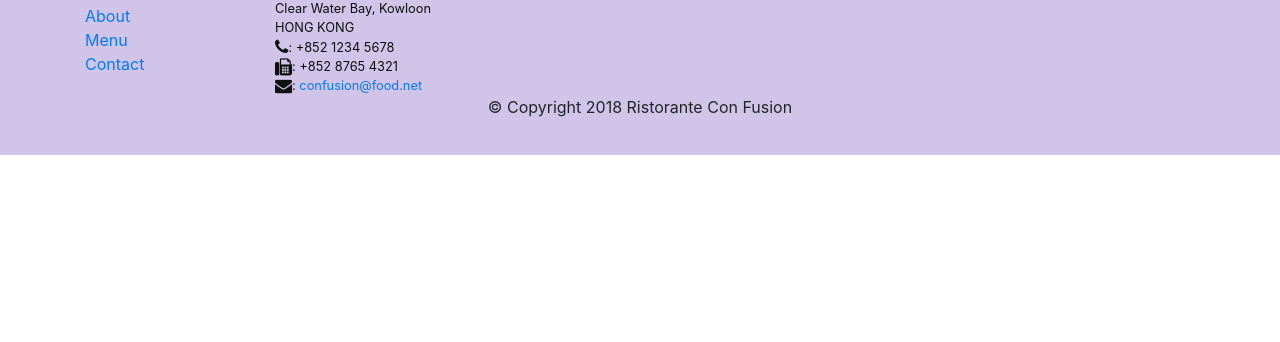
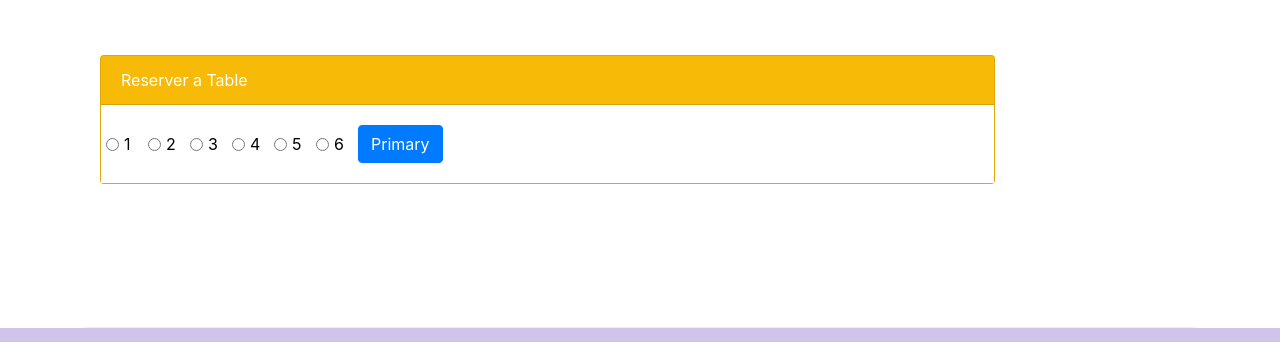
Before and after one commit to morisasy/conFusion, a website: page index.html in a window 1280 px wide. Shown: the part 1606-1948 px from the top of the page. Before the commit the page ends 1761 px from the top, so only its background shows below. Drawn offline with nearby package versions, Linux system fonts and the light colour scheme.

Commit message:
form added

```diff
--- a/css/styles.css
+++ b/css/styles.css
@@ -52,3 +52,24 @@ address{
 .navbar-dark {
      background-color: #512DA8;
 }
+
+.bg-warning {
+    background-color: #ffc107!important;
+}
+
+.card-body {
+    -ms-flex: 1 1 auto;
+    flex: 1 1 auto;
+    padding: 1.25rem;
+    background-color: white;
+}
+.form-check{
+	width: 30px;
+	color:black;
+}
+.form-check-input {
+	width: 13px;
+}
+.form-check-label{
+	width:9px;
+}
--- a/index.html
+++ b/index.html
@@ -105,6 +105,57 @@
                 </div>
             </div>
         </div>
+
+         <div class="row align-items-center row-content">
+                 <div class="col-12 col-sm-10">
+
+                         <div class="card text-white bg-warning mb-3" style="max-width: 100%;">
+                              <div class="card-header " >Reserver a Table</div>
+                              <div class="card-body style="max-width: 100%;">
+                                <form style="max-width: 100%";>
+                                    <div  class= "row">
+
+
+                                <div class="form-check form-check-inline">
+                                  <input class="form-check-input" type="radio" name="inlineRadioOptions" id="inlineRadio1" value="option1">
+                                  <label class="form-check-label" for="inlineRadio1">1</label>
+                                </div>
+                                <div class="form-check form-check-inline">
+                                  <input class="form-check-input" type="radio" name="inlineRadioOptions" id="inlineRadio2" value="option2">
+                                  <label class="form-check-label" for="inlineRadio2">2</label>
+                                </div>
+                                <div class="form-check form-check-inline">
+                                  <input class="form-check-input" type="radio" name="inlineRadioOptions" id="inlineRadio3" value="option3" >
+                                  <label class="form-check-label" for="inlineRadio3">3</label>
+                                </div>
+                                <div class="form-check form-check-inline">
+                                  <input class="form-check-input" type="radio" name="inlineRadioOptions" id="inlineRadio3" value="option3" >
+                                  <label class="form-check-label" for="inlineRadio4">4</label>
+                                </div>
+                                <div class="form-check form-check-inline">
+                                  <input class="form-check-input" type="radio" name="inlineRadioOptions" id="inlineRadio3" value="option3" >
+                                  <label class="form-check-label" for="inlineRadio5">5</label>
+                                </div>
+                                <div class="form-check form-check-inline">
+                                  <input class="form-check-input" type="radio" name="inlineRadioOptions" id="inlineRadio3" value="option3" >
+                                  <label class="form-check-label" for="inlineRadio6">6</label>
+                                   </div>
+
+                                </form>
+                                <div clas = "row">
+                                      <button type="button" class="btn btn-primary">Primary</button>
+                                  </div>
+
+                                </div>
+                              </div>
+
+                        </div>
+
+
+
+
+                </div>
+       </div>
     </div>
 
     <footer class = "footer">
@@ -141,7 +192,7 @@
                         <a class="btn btn-social-icon" href="mailto:"><i class="fa fa-envelope-o"></i></a>
                     </div>
                 </div>
-           </div>
+
            <div class = "row justify-content-center">
                 <div  class="col-auto">
                     <p>© Copyright 2018 Ristorante Con Fusion</p>
```
Also changed, not shown: README.md.
